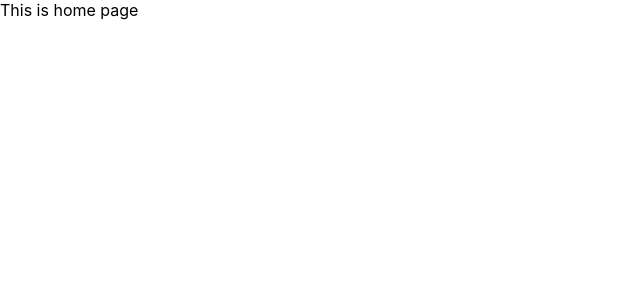
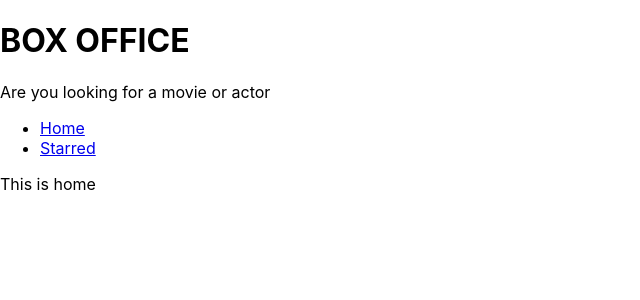
Before and after one commit to thakurnitin2684/box-office, a React (Create React App) app: page / in a window 1280 px wide. Shown: the top 300 px of the page, without its empty margins (0-640 px from the left). Built offline with nearby package versions, Linux system fonts and the light colour scheme.

Commit message:
Added layout management and create title and subtitle

```diff
--- a/src/App.js
+++ b/src/App.js
@@ -1,16 +1,20 @@
 import React from 'react';
 import { Switch, Route } from 'react-router-dom';
+
+import Home from './pages/Home';
+import Starred from './pages/Starred';
+
 function App() {
   return (
     <Switch>
       <Route exact path="/">
-        This is home page
+        <Home />
       </Route>
 
       <Route exact path="/starred">
-        This is starred page
+        <Starred />
       </Route>
-      <Route>This is 404 page</Route>
+      <Route>Not Found</Route>
     </Switch>
   );
 }
--- /dev/null
+++ b/src/components/MainPageLayout.js
@@ -0,0 +1,18 @@
+import React from 'react';
+import Navs from './Navs';
+import Title from './Title';
+
+const MainPageLayout = ({ children }) => {
+  return (
+    <div>
+      <Title
+        title="BOX OFFICE"
+        subtitle="Are you looking for a movie or actor"
+      />
+      <Navs />
+      {children}
+    </div>
+  );
+};
+
+export default MainPageLayout;
--- /dev/null
+++ b/src/components/Navs.js
@@ -0,0 +1,23 @@
+import React from 'react';
+import { Link } from 'react-router-dom';
+
+const LINKS = [
+  { to: '/', text: 'Home' },
+  { to: '/starred', text: 'Starred' },
+];
+
+const Navs = () => {
+  return (
+    <div>
+      <ul>
+        {LINKS.map(item => (
+          <li key={item.to}>
+            <Link to={item.to}>{item.text}</Link>
+          </li>
+        ))}
+      </ul>
+    </div>
+  );
+};
+
+export default Navs;
--- /dev/null
+++ b/src/components/Title.js
@@ -0,0 +1,12 @@
+import React from 'react';
+
+const Title = ({ title, subtitle }) => {
+  return (
+    <div>
+      <h1>{title}</h1>
+      <p>{subtitle}</p>
+    </div>
+  );
+};
+
+export default Title;
--- /dev/null
+++ b/src/pages/Home.js
@@ -0,0 +1,8 @@
+import React from 'react';
+import MainPageLayout from '../components/MainPageLayout';
+
+const Home = () => {
+  return <MainPageLayout>This is home</MainPageLayout>;
+};
+
+export default Home;
--- /dev/null
+++ b/src/pages/Starred.js
@@ -0,0 +1,8 @@
+import React from 'react';
+import MainPageLayout from '../components/MainPageLayout';
+
+const Starred = () => {
+  return <MainPageLayout> This is starred</MainPageLayout>;
+};
+
+export default Starred;
```
Also changed, not shown: 1 other file (tests, documents, lock files or other folders).
